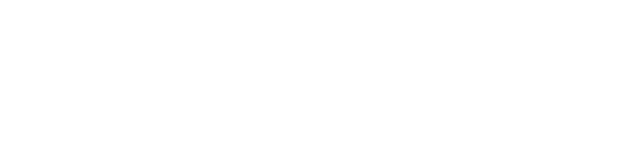
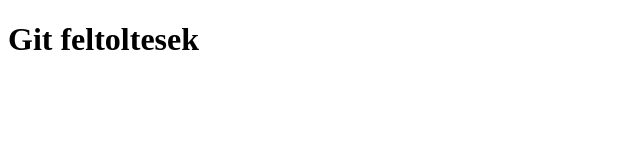
Before and after one commit to jbot16/Ckik11csop2Kozos, a plain HTML site: page index.html in a window 1280 px wide. Shown: the whole page, without its empty margins (0-640 px from the left). Drawn offline with Linux system fonts and the light colour scheme.

Commit message:
Címsor megadás

```diff
--- a/index.html
+++ b/index.html
@@ -7,6 +7,6 @@
     <title>Document</title>
 </head>
 <body>
-
+    <h1>Git feltoltesek</h1>
 </body>
 </html>
```
